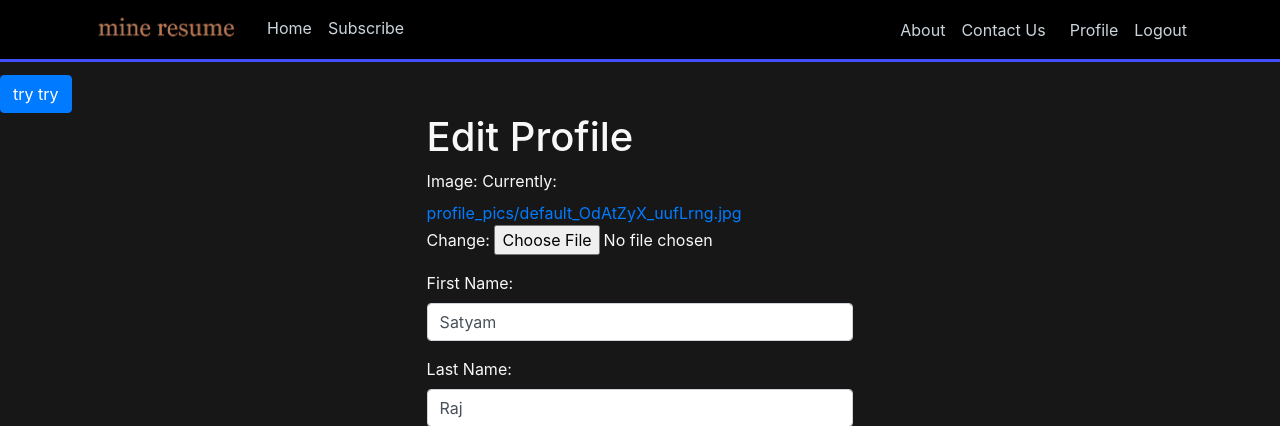
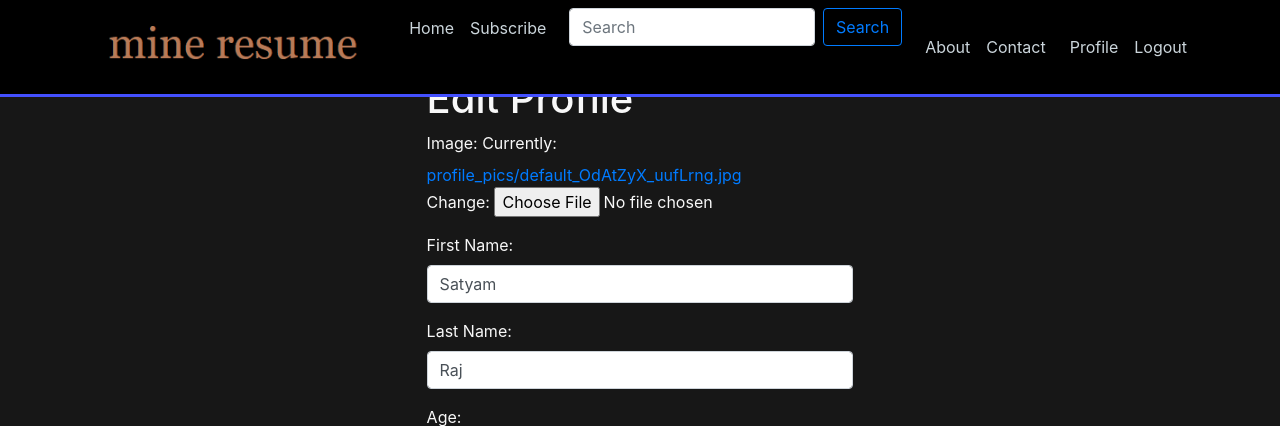
Before and after one commit to Satyam-Raj/Resume, a Django app: page /edit_profile in a window 1280 px wide. Shown: the top 426 px of the page. Run offline with Django 3.2, Linux system fonts and the light colour scheme; a user stored in the database is signed in; data comes from the database, SQL or seed files in the repository; both versions use the stored data as it was after the commit; some libraries are stand-ins or nearby versions; some web fonts are replaced.

Commit message:
profile share and search made possible

```diff
--- a/app/templates/base.html
+++ b/app/templates/base.html
@@ -48,6 +48,14 @@
             <a class="nav-item nav-link" href="{% url 'home' %}">Home</a>
             <a class="nav-item nav-link" href="{% url 'subscription' %}">Subscribe</a>
 
+            <!-- search bar in nav bar -->
+            <div class="container-fluid ">
+              <form method='get' action='/search'  class="d-flex">
+                <input class="form-control me-2  mr-sm-2" type="search" placeholder="Search" aria-label="Search" name="query" id="query" >
+                <button class="btn btn-outline-primary " type="submit">Search</button>
+              </form>
+            </div>
+
 
             {% else %}
             <a href="{% url 'index' %}"><img src="{% static 'images/logo.png' %}"
@@ -55,12 +63,16 @@
 
             {% endif %}
 
+
+
+
+
           </div>
           <!-- Navbar Right Side -->
           <div class="navbar-nav">
 
             <a class="nav-item nav-link" href="{% url 'about' %}">About</a>
-            <a class="nav-item nav-link mr-2" href="{% url 'contact' %}">Contact Us</a>
+            <a class="nav-item nav-link mr-2" href="{% url 'contact' %}">Contact</a>
 
 
             {% if user.is_authenticated %}
@@ -195,7 +207,6 @@
 
 
 
-  <a class="btn btn-primary" href="{% url 'try' 2012 %}">try try</a>
 
 
   {% block content %}
--- a/app/templates/try.html
+++ b/app/templates/try.html
@@ -5,11 +5,6 @@
 
 
 
-    <h1 style="color: orange">Hello {{ pk }}</h1>
-    <p>{{  pk.professional.First_Name }}</p>
-
-
-
 
 
 
--- a/app/urls.py
+++ b/app/urls.py
@@ -13,5 +13,6 @@
     path('edit_profile', views.profile_update_view, name='edit_profile'),
     path('profile/<username>', views.profile_view, name='profile'),
     path('logout', views.logout_view, name='logout'),
-    path('<str:pk>', views.try_view, name='try'),
+    path('search', views.search_view, name='search'),
+
 ]
--- a/app/views.py
+++ b/app/views.py
@@ -1,11 +1,10 @@
-from django.shortcuts import render, redirect, HttpResponse
+from django.shortcuts import render, redirect, HttpResponse, get_object_or_404
 from .models import Contact, Professional
 from .forms import Contact_form, Profile_update_form
 from django.contrib import messages
 from django.contrib.auth.models import User
 from django.contrib.auth.decorators import login_required
 from django.contrib.auth import authenticate, login, logout
-# Professional_form,
 
 @login_required(login_url='index')
 def home_view(request):
@@ -164,16 +163,19 @@
     return redirect('index')
 
 
+def search_view(request):
 
-from django.contrib.auth import get_user_model
-def try_view(request, pk):
+    query = request.GET['query']
+    query_result = Professional.objects.get(user__username__contains=query)
 
-    # User = get_user_model()
-    pro = Professional.objects.all()
-    p1 = Professional.objects.get(First_Name='Satyam')
 
-    # for user in User:
-        # data = user.objects.all()
-    print(p1)
+    print(query)
+    print(query_result)
 
-    return render(request, 'try.html')
+
+    context = {
+        'query':query,
+        'query_result':query_result,
+    }
+
+    return render(request, 'search.html',context)
--- a/project/settings.py
+++ b/project/settings.py
@@ -40,7 +40,9 @@
     'django.contrib.sessions',
     'django.contrib.messages',
     'django.contrib.staticfiles',
+
     'app.apps.AppConfig',
+    'django_filters',
 ]
 
 MIDDLEWARE = [
```
Also changed, not shown: app/templates/search.html (added, +15 -0 lines), db.sqlite3.
